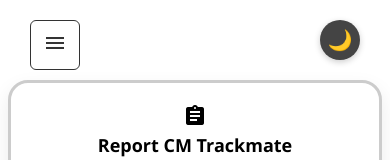
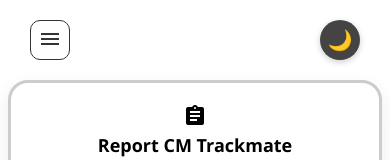
Before and after one commit to bgatuy/test-percobaan, a website built with Vite: page index.html in a window 390 px wide. Shown: the top 160 px of the page. Built offline with nearby package versions, Linux system fonts and the light colour scheme.

Commit message:
update pembaruan

```diff
--- a/style.css
+++ b/style.css
@@ -35,10 +35,11 @@
     z-index: 1000;
     background: none;
     color: #333333;
-    padding: 10px 10px;
-    width: 50px;
-    height: 50px;
+    padding: 6px 6px;
+    width: 40px;
+    height: 40px;
     border: 1px solid #333333;
+    border-radius: 10px;
     font-size: 18px;
   }
 
```
